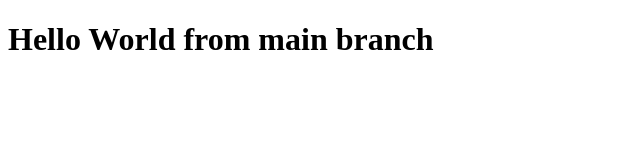
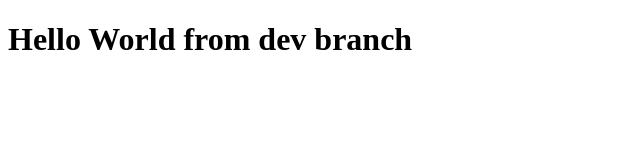
Before and after one commit to dev-prabhat/note-taking-app, a React (Create React App) app: page / in a window 1280 px wide. Shown: the top 160 px of the page, without its empty margins (0-640 px from the left). Built offline with nearby package versions, Linux system fonts and the light colour scheme.

Commit message:
push code in dev

```diff
--- a/src/App.js
+++ b/src/App.js
@@ -2,7 +2,7 @@
 function App() {
   return (
     <div className="App">
-      <h1>Hello World from main branch</h1>
+      <h1>Hello World from dev branch</h1>
     </div>
   );
 }
```
